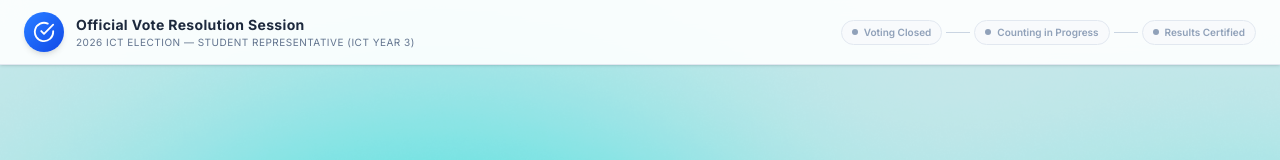
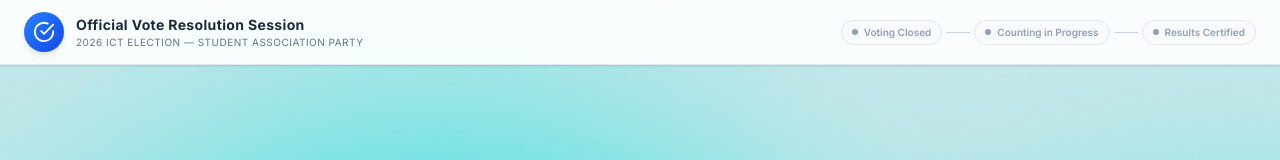
Before and after one commit to warawuth4/ICTELEC26-Voting-Visual, a Next.js app: page / in a window 1280 px wide. Shown: the top 160 px of the page. Built offline with nearby package versions, Linux system fonts and the light colour scheme.

Commit message:
Finalize version

```diff
--- a/app/page.tsx
+++ b/app/page.tsx
@@ -40,102 +40,102 @@ interface RoundConfig {
 
 // ════════════════════ DATA ════════════════════ //
 const ELECTION_ROUNDS: RoundConfig[] = [
-    // {
-    //     title: "Student Association Party",
-    //     filename: "2026 Student Association Party E-Ballot Voting (All students).csv",
-    //     backgroundImage: "/BackgroundImage/Party.png",
-    //     partyOrder: ["P1", "P2", "PX", "PD"],
-    //     ballotChoices: ["P1", "P2", "PX"],
-    //     partyConfig: {
-    //         P1: {
-    //             name: "Endorse (รับรอง)",
-    //             color: "#2563eb",
-    //             lightColor: "#93bbfd",
-    //             keywords: ["endorse", "รับรอง"]
-    //         },
-    //         P2: {
-    //             name: "Not endorse (ไม่รับรอง)",
-    //             color: "#ea580c",
-    //             lightColor: "#fdba74",
-    //             keywords: ["not endorse", "ไม่รับรอง"]
-    //         },
-    //         PX: {
-    //             name: "No Vote (ไม่ประสงค์ลงคะแนน)",
-    //             color: "#94a3b8",
-    //             lightColor: "#cbd5e1",
-    //             keywords: ["no vote", "ไม่ประสงค์"]
-    //         },
-    //         PD: {
-    //             name: "Invalid Vote (บัตรเสีย)",
-    //             color: "#ef4444",
-    //             lightColor: "#fca5a5",
-    //             keywords: []},
-    //     }
-    // },
-    // {
-    //     title: "Student Representative (ICT Year 1)",
-    //     filename: "2026 Student Representative E-Ballot Voting (ICT ID68).csv",
-    //     backgroundImage: "/BackgroundImage/ICT1.png",
-    //     partyOrder: ["C1", "C2", "PX", "PD"],
-    //     ballotChoices: ["C1", "C2", "PX"],
-    //     partyConfig: {
-    //         C1: {
-    //             name: "[1] 6888041 Aryan Khan",
-    //             color: "#10b981",
-    //             lightColor: "#6ee7b7",
-    //             keywords: ["[1]"]
-    //         },
-    //         C2: {
-    //             name: "[2] 6888188 Monsiri Yutthasarnsenee",
-    //             color: "#8b5cf6",
-    //             lightColor: "#c4b5fd",
-    //             keywords: ["[2]"]
-    //         },
-    //         PX: {
-    //             name: "No Vote (ไม่ประสงค์ลงคะแนน)",
-    //             color: "#94a3b8",
-    //             lightColor: "#cbd5e1",
-    //             keywords: ["no vote", "ไม่ประสงค์"]
-    //         },
-    //         PD: {
-    //             name: "Invalid Vote (บัตรเสีย)",
-    //             color: "#ef4444",
-    //             lightColor: "#fca5a5",
-    //             keywords: []},
-    //     }
-    // },
-    // {
-    //     title: "Student Representative (ICT Year 2)",
-    //     filename: "2026 Student Representative E-Ballot Voting (ICT ID67).csv",
-    //     backgroundImage: "/BackgroundImage/ICT2.png",
-    //     partyOrder: ["P1", "P2", "PX", "PD"],
-    //     ballotChoices: ["P1", "P2", "PX"],
-    //     partyConfig: {
-    //         P1: {
-    //             name: "Endorse (รับรอง)",
-    //             color: "#2563eb",
-    //             lightColor: "#93bbfd",
-    //             keywords: ["endorse", "รับรอง"]
-    //         },
-    //         P2: {
-    //             name: "Not endorse (ไม่รับรอง)",
-    //             color: "#ea580c",
-    //             lightColor: "#fdba74",
-    //             keywords: ["not endorse", "ไม่รับรอง"]
-    //         },
-    //         PX: {
-    //             name: "No Vote (ไม่ประสงค์ลงคะแนน)",
-    //             color: "#94a3b8",
-    //             lightColor: "#cbd5e1",
-    //             keywords: ["no vote", "ไม่ประสงค์"]
-    //         },
-    //         PD: {
-    //             name: "Invalid Vote (บัตรเสีย)",
-    //             color: "#ef4444",
-    //             lightColor: "#fca5a5",
-    //             keywords: []},
-    //     }
-    // },
+    {
+        title: "Student Association Party",
+        filename: "2026 Student Association Party E-Ballot Voting (All students).csv",
+        backgroundImage: "/BackgroundImage/Party.png",
+        partyOrder: ["P1", "P2", "PX", "PD"],
+        ballotChoices: ["P1", "P2", "PX"],
+        partyConfig: {
+            P1: {
+                name: "Endorse (รับรอง)",
+                color: "#2563eb",
+                lightColor: "#93bbfd",
+                keywords: ["endorse", "รับรอง"]
+            },
+            P2: {
+                name: "Not endorse (ไม่รับรอง)",
+                color: "#ea580c",
+                lightColor: "#fdba74",
+                keywords: ["not endorse", "ไม่รับรอง"]
+            },
+            PX: {
+                name: "No Vote (ไม่ประสงค์ลงคะแนน)",
+                color: "#94a3b8",
+                lightColor: "#cbd5e1",
+                keywords: ["no vote", "ไม่ประสงค์"]
+            },
+            PD: {
+                name: "Invalid Vote (บัตรเสีย)",
+                color: "#ef4444",
+                lightColor: "#fca5a5",
+                keywords: []},
+        }
+    },
+    {
+        title: "Student Representative (ICT Year 1)",
+        filename: "2026 Student Representative E-Ballot Voting (ICT ID68).csv",
+        backgroundImage: "/BackgroundImage/ICT1.png",
+        partyOrder: ["C1", "C2", "PX", "PD"],
+        ballotChoices: ["C1", "C2", "PX"],
+        partyConfig: {
+            C1: {
+                name: "[1] 6888041 Aryan Khan",
+                color: "#10b981",
+                lightColor: "#6ee7b7",
+                keywords: ["[1]"]
+            },
+            C2: {
+                name: "[2] 6888188 Monsiri Yutthasarnsenee",
+                color: "#8b5cf6",
+                lightColor: "#c4b5fd",
+                keywords: ["[2]"]
+            },
+            PX: {
+                name: "No Vote (ไม่ประสงค์ลงคะแนน)",
+                color: "#94a3b8",
+                lightColor: "#cbd5e1",
+                keywords: ["no vote", "ไม่ประสงค์"]
+            },
+            PD: {
+                name: "Invalid Vote (บัตรเสีย)",
+                color: "#ef4444",
+                lightColor: "#fca5a5",
+                keywords: []},
+        }
+    },
+    {
+        title: "Student Representative (ICT Year 2)",
+        filename: "2026 Student Representative E-Ballot Voting (ICT ID67).csv",
+        backgroundImage: "/BackgroundImage/ICT2.png",
+        partyOrder: ["P1", "P2", "PX", "PD"],
+        ballotChoices: ["P1", "P2", "PX"],
+        partyConfig: {
+            P1: {
+                name: "Endorse (รับรอง)",
+                color: "#2563eb",
+                lightColor: "#93bbfd",
+                keywords: ["endorse", "รับรอง"]
+            },
+            P2: {
+                name: "Not endorse (ไม่รับรอง)",
+                color: "#ea580c",
+                lightColor: "#fdba74",
+                keywords: ["not endorse", "ไม่รับรอง"]
+            },
+            PX: {
+                name: "No Vote (ไม่ประสงค์ลงคะแนน)",
+                color: "#94a3b8",
+                lightColor: "#cbd5e1",
+                keywords: ["no vote", "ไม่ประสงค์"]
+            },
+            PD: {
+                name: "Invalid Vote (บัตรเสีย)",
+                color: "#ef4444",
+                lightColor: "#fca5a5",
+                keywords: []},
+        }
+    },
     {
         title: "Student Representative (ICT Year 3)",
         filename: "2026 Student Representative E-Ballot Voting (ICT ID66).csv",
```
